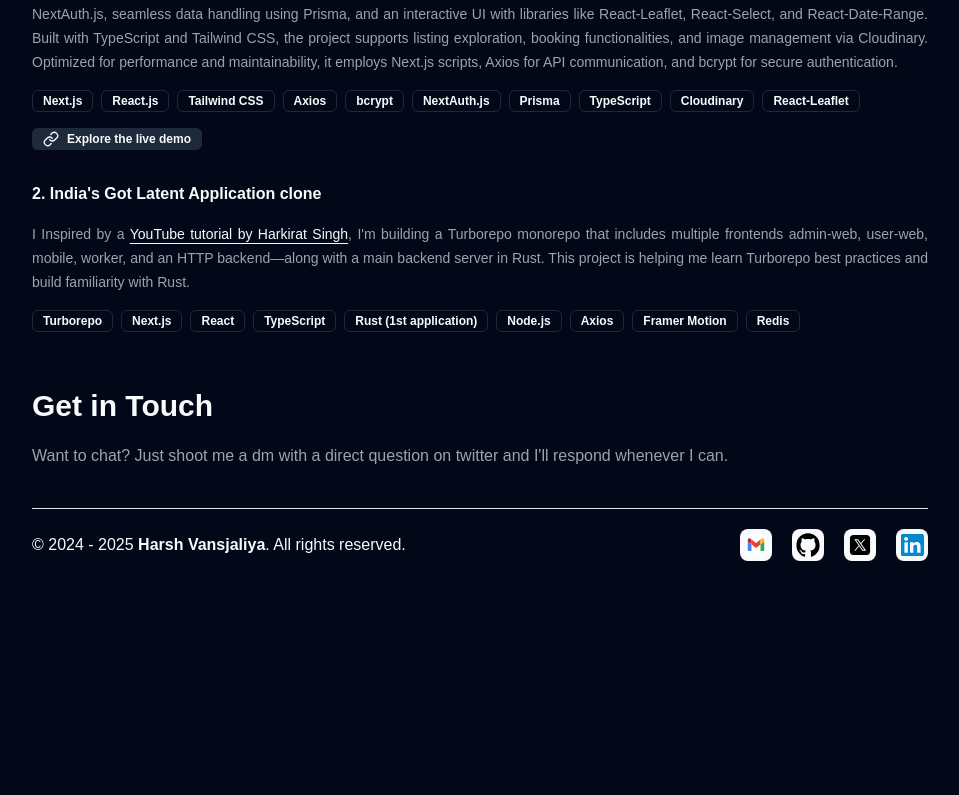
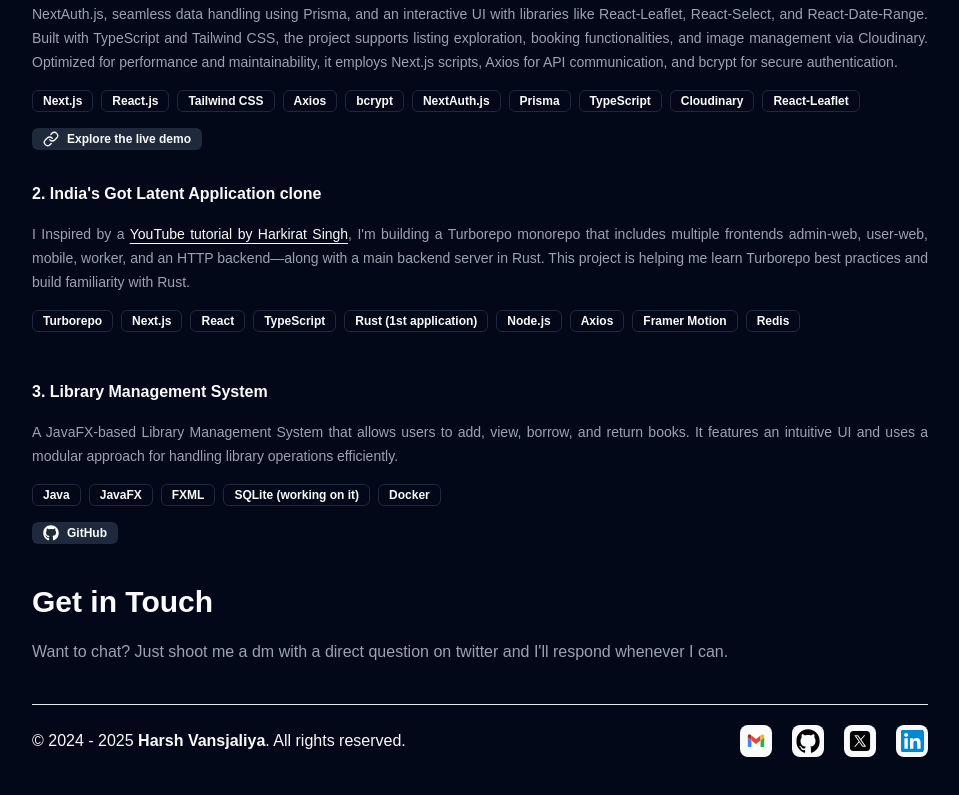
Before and after one commit to Harsh6575/portfolio-harsh-v2, a Next.js app: page / in a window 1280 px wide. Shown: the part 1074-1869 px from the top of the page, without its empty margins (160-1119 px from the left). Before the commit the page ends 1683 px from the top, so only its background shows below. Built offline with nearby package versions, Linux system fonts and the light colour scheme.

Commit message:
feat: updating projects

```diff
--- a/src/app/constants/index.tsx
+++ b/src/app/constants/index.tsx
@@ -76,4 +76,18 @@ export const skills: { name: string }[] = [
       "Redis",
     ],
   },
+  {
+    index: 3,
+    name: "Library Management System",
+    description: (
+      <>
+        A JavaFX-based Library Management System that allows users to add, view,
+        borrow, and return books. It features an intuitive UI and uses a modular
+        approach for handling library operations efficiently.
+      </>
+    ),
+    technologies: ["Java", "JavaFX", "FXML", "SQLite (working on it)", "Docker"],
+
+    githubUrl: "https://github.com/Harsh6575/LibraryManagementSystemJava"
+  }
 ];
```
Lines whose indentation alone changed are shown as unchanged.
